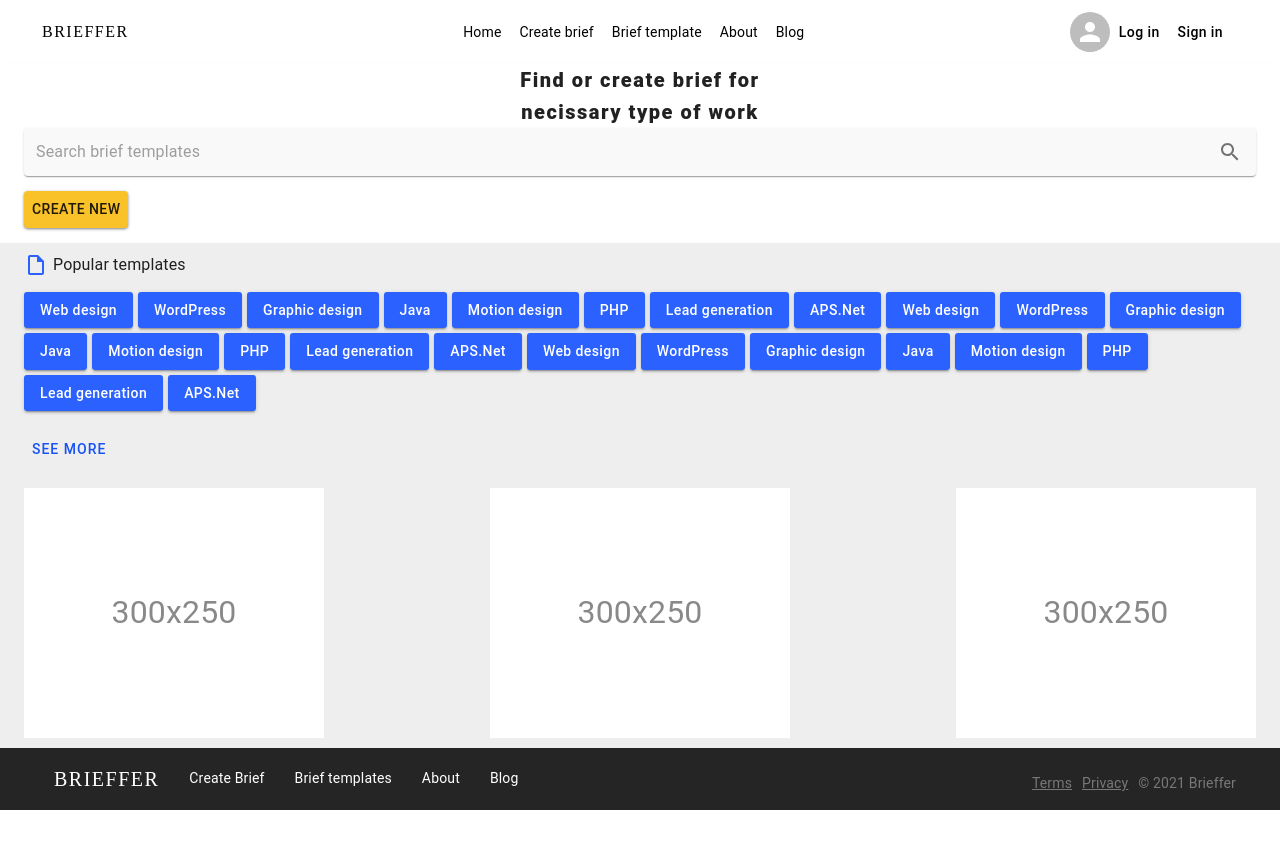
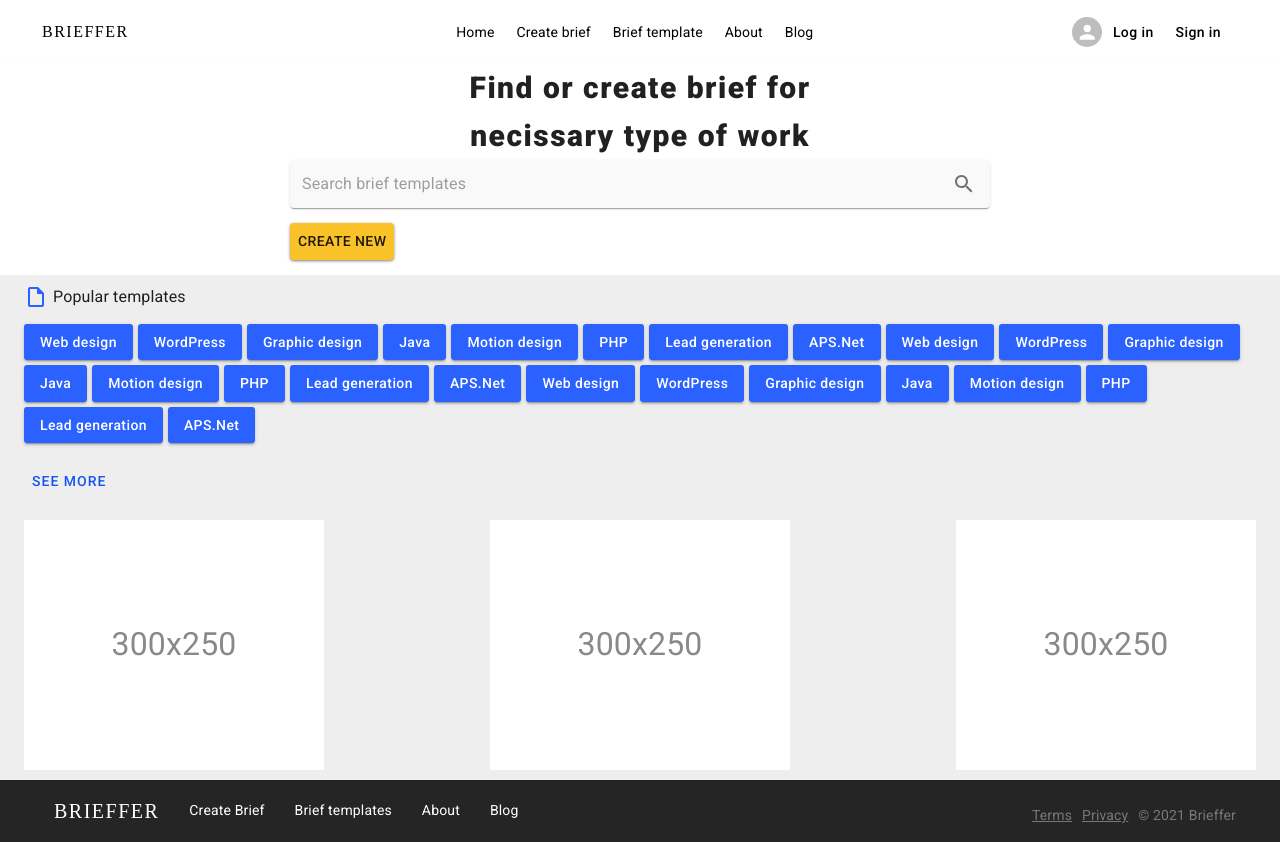
Before and after one commit to jeff122iq/smart_timer_front, a Next.js app: page / in a window 1280 px wide. Before the commit the page ends 810 px from the top, so only its background shows below. Built offline with nearby package versions, Linux system fonts and the light colour scheme; a web font is replaced by a local one.

Commit message:
Fix front

```diff
--- a/components/BlogSubscription.tsx
+++ b/components/BlogSubscription.tsx
@@ -4,7 +4,7 @@ import UseStyles from "../styles/blogSubscription";
 // ========================== IMPORT_COMPONENTS_AND_LIBRARIES ====================================
 
 // ========================== COMPONENT ====================================
-export const BlogSubscription = () => {
+const BlogSubscription = () => {
   const classes = UseStyles();
 
   return (
@@ -33,4 +33,6 @@ export const BlogSubscription = () => {
     </div>
   );
 };
+
+export default BlogSubscription;
 // ========================== COMPONENT ====================================
--- a/components/Header.tsx
+++ b/components/Header.tsx
@@ -108,7 +108,7 @@ export function Header() {
                 className={classes.userButton}
                 aria-label="menu"
               >
-                <Avatar alt={""} src={""} />
+                <Avatar alt={""} src={""} className={classes.avatar} />
               </IconButton>
               <Button className={classes.button}>
                 <Link href="/signin">
--- a/components/HomeTop.tsx
+++ b/components/HomeTop.tsx
@@ -21,7 +21,7 @@ export function HomeTop() {
         <Typography variant="h6" className={classes.caption}>
           Find or create brief for necissary type of work
         </Typography>
-
+        <div className={classes.content}>
           <Paper component="form" className={classes.inputContainer}>
             <InputBase
               className={classes.input}
@@ -37,6 +37,7 @@ export function HomeTop() {
             </IconButton>
           </Paper>
           <Button className={classes.button}>Create new</Button>
+        </div>
       </Container>
     </div>
   );
--- a/pages/_app.tsx
+++ b/pages/_app.tsx
@@ -29,6 +29,11 @@ export default function MyApp(props) {
           href="https://use.fontawesome.com/releases/v5.0.13/css/all.css"
           rel="stylesheet"
         />
+        <link rel="preconnect" href="https://fonts.gstatic.com" />
+        <link
+          href="https://fonts.googleapis.com/css2?family=Roboto:ital,wght@0,100;0,300;0,400;0,500;0,700;0,900;1,100;1,300;1,400;1,500;1,700;1,900&display=swap"
+          rel="stylesheet"
+        />
       </Head>
       <ThemeProvider theme={theme}>
         {/* CssBaseline kickstart an elegant, consistent, and simple baseline to build upon. */}
--- a/styles/brief-template.ts
+++ b/styles/brief-template.ts
@@ -29,11 +29,13 @@ export default makeStyles((theme: Theme) =>
       // visibility: 'visible',
     },
     descriptionBtn: {
-      padding: "35px 25px",
+      width: "100%",
+      padding: "15px 25px",
       boxShadow: "-1px 2px 6px 0px rgba(0,0,0,0.2)",
       display: "flex",
       justifyContent: "flex-start",
       fontSize: "30px",
+      fontWeight: "400",
       lineHeight: 1,
       textTransform: "none",
       letterSpacing: "0",
--- a/styles/description-modal.ts
+++ b/styles/description-modal.ts
@@ -24,7 +24,6 @@ export default makeStyles((theme: Theme) =>
       boxShadow: "-1px 2px 6px 0px rgba(0,0,0,0.2)",
       display: "flex",
       justifyContent: "flex-start",
-      margin: "30px 0",
       width: "100%",
     },
     briefTemplateTags: {
--- a/styles/header.ts
+++ b/styles/header.ts
@@ -16,6 +16,11 @@ export default makeStyles((theme: Theme) =>
         paddingLeft: "18px",
       },
     },
+    avatar: {
+      width: "30px",
+      height: "30px",
+    },
+
     menuButton: {
       color: "black",
       ["@media (min-width: 670px)"]: {
@@ -37,7 +42,15 @@ export default makeStyles((theme: Theme) =>
     link: {
       textDecoration: "none",
       color: "black",
-      margin: "0 9px",
+      margin: "0 11px",
+      transition: "all 100s",
+      "&:hover": {
+        textShadow: "0 0 .9px #333, 0 0 .9px #333, 0 0 .9px #333",
+        transition: "all 0s",
+      },
+      "&:focus": {
+        textShadow: "0 0 .9px #333, 0 0 .9px #333, 0 0 .9px #333",
+      },
     },
     userButton: {
       color: "black",
--- a/styles/home-top.ts
+++ b/styles/home-top.ts
@@ -4,22 +4,26 @@ export default makeStyles((theme: Theme) =>
   createStyles({
     root: {
       boxShadow: "0px 3px 4px 0px rgba(0,0,0,0.2)",
-      width: "100%",
       background: "white",
+    },
+    content: {
+      maxWidth: "700px",
+      margin: "0 auto",
     },
     caption: {
       fontWeight: 900,
-      fontSize: 20,
+      fontSize: 30,
       textAlign: "center",
+      fontFamily: "Roboto, sans-serif",
       letterSpacing: 1.5,
-      maxWidth: "340px",
+      maxWidth: "400px",
       margin: "0 auto",
     },
     inputContainer: {
       padding: "2px 4px",
       display: "flex",
       alignItems: "center",
-      justifyContent: "space-between",
+      justifyContent: "center",
       backgroundColor: "#f9f9f9",
     },
     input: {
```
Also changed, not shown: styles/signin.ts (+9 -7 lines). Lines whose indentation alone changed are shown as unchanged.
